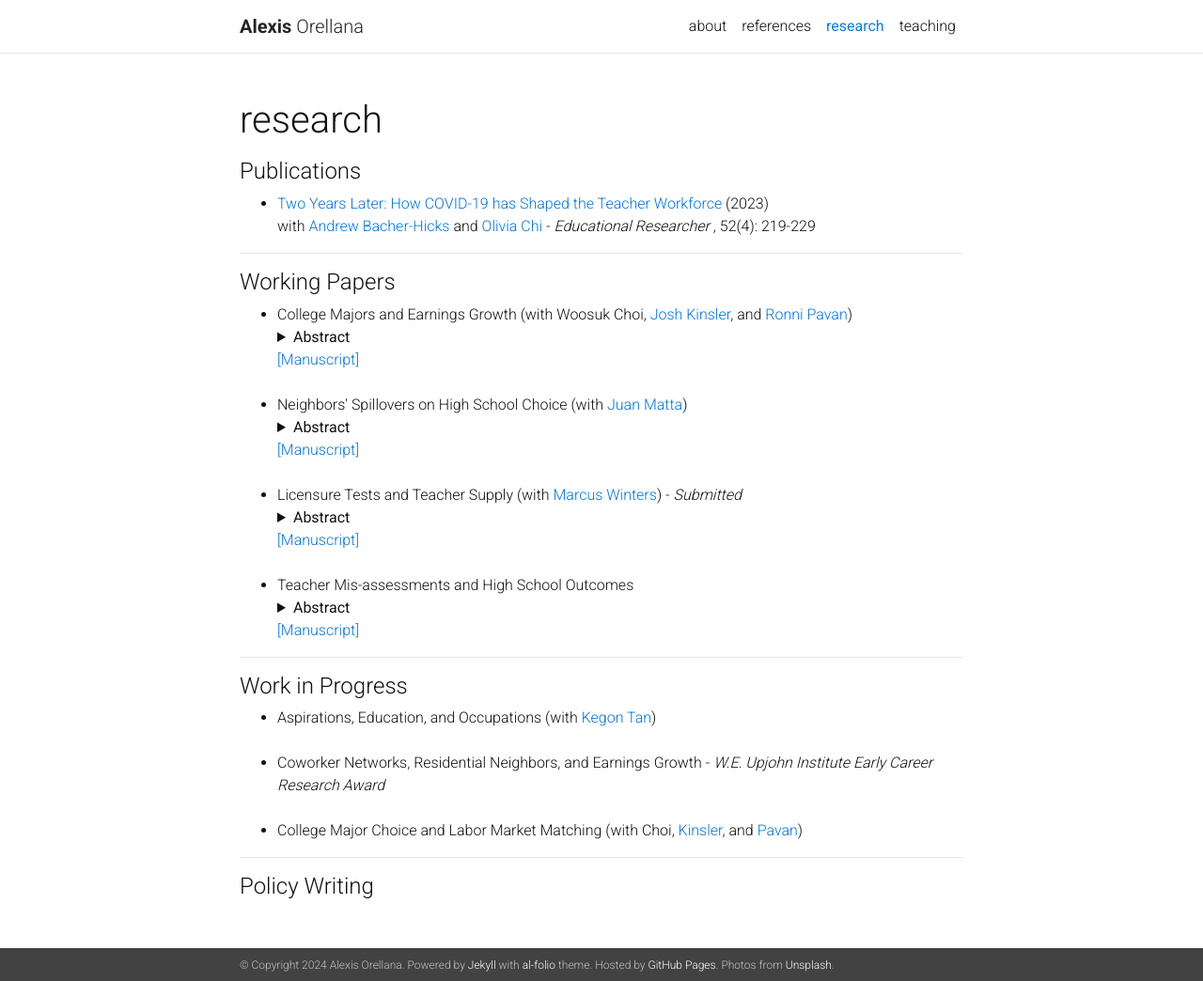
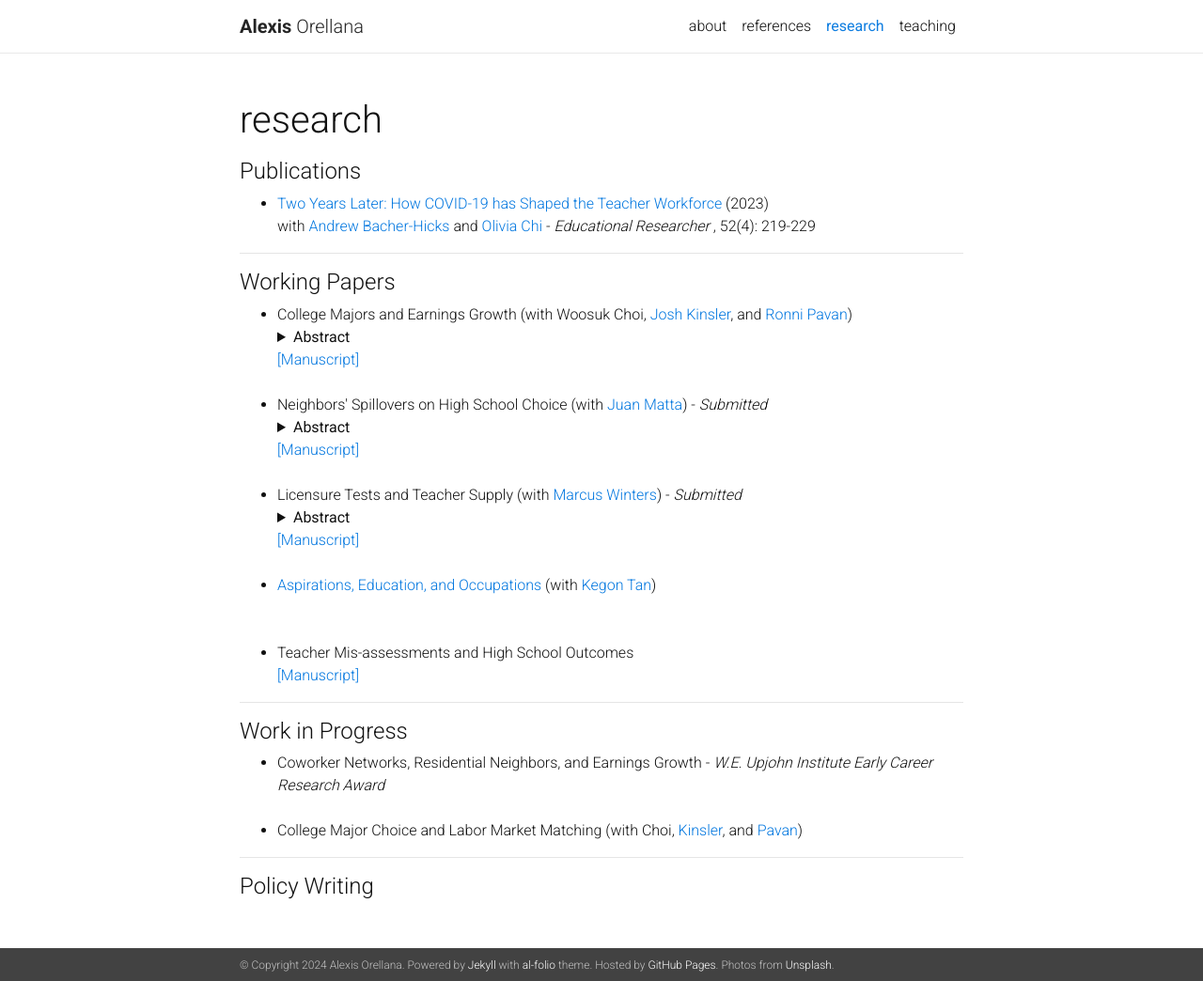
Before and after one commit to alexisorellana/alexisorellana.github.io, a Jekyll site: the page built from _pages/research.md, in a window 1280 px wide and 1044 px high. Shown: the whole window at 94% size. Built offline with Jekyll 4.4.1, drawn with Linux system fonts in a browser that asks for light colours; nearby versions of some CDN libraries; a style sheet for code colours, icons or effects is not loaded.

Commit message:
update 05-10

```diff
--- a/_pages/research.md
+++ b/_pages/research.md
@@ -38,7 +38,7 @@ In this paper we estimate major specific earnings profiles using matched America
 <br>	&nbsp;
 
 
-<li> Neighbors' Spillovers on High School Choice (with <a href="https://jjmatta.notion.site" target="_blank">Juan Matta</a>) </li>
+<li> Neighbors' Spillovers on High School Choice (with <a href="https://jjmatta.notion.site" target="_blank">Juan Matta</a>) - <em> Submitted </em> </li>
 <details>
 <summary><b>Abstract</b></summary>
 
@@ -65,13 +65,14 @@ We apply a sharp regression discontinuity design to administrative data from Con
 <br>	&nbsp;
 
 
+<li> <a href="{{ site.baseurl }}/assets/pdf/igo_main.pdf" target="_blank">Aspirations, Education, and Occupations</a> (with <a href="https://sites.google.com/site/kegontantk/" target="_blank">Kegon Tan</a>) </li>
+
+
+<br>	&nbsp;
+
+
 <li> Teacher Mis-assessments and High School Outcomes </li>
-<details>
-<summary><b>Abstract</b></summary>
 
-Does mis-assessment by teachers on subjective evaluations matter for students’ educational outcomes? I employ administrative data from North Carolina that contain standardized test scores and teacher assessments for each ninth-grade student to examine whether exposure to a teacher whose judgments differ systematically from students’ achievement levels impacts student outcomes. Exposure to teachers who are more likely to overassess students, relative to what test scores signal, increases GPA and college expectations for girls and non-white students. In terms of SAT scores, I find increases for blacks and Hispanics but decreases for Asian students.
-
-</details>
 <a href="{{ site.baseurl }}/assets/pdf/Manuscript.pdf" target="_blank">[Manuscript]</a>
 
 
@@ -82,16 +83,10 @@ Does mis-assessment by teachers on subjective evaluations matter for students’
 
 #### Work in Progress
 <ul>
-<li> Aspirations, Education, and Occupations (with <a href="https://sites.google.com/site/kegontantk/" target="_blank">Kegon Tan</a>) </li>
-
-
-	&nbsp;
-
 
 <li> Coworker Networks, Residential Neighbors, and Earnings Growth - <em> W.E. Upjohn Institute Early Career Research Award </em> </li>
 
 	&nbsp;
-
 
 <li> College Major Choice and Labor Market Matching (with Choi, <a href="https://sites.google.com/view/josh-kinsler/" target="_blank">Kinsler</a>, and <a href="https://sites.google.com/site/ronnipavan" target="_blank">Pavan</a>) </li>
 
```
Also changed, not shown: _pages/about.md (+1 -1 lines), 1 other file.
